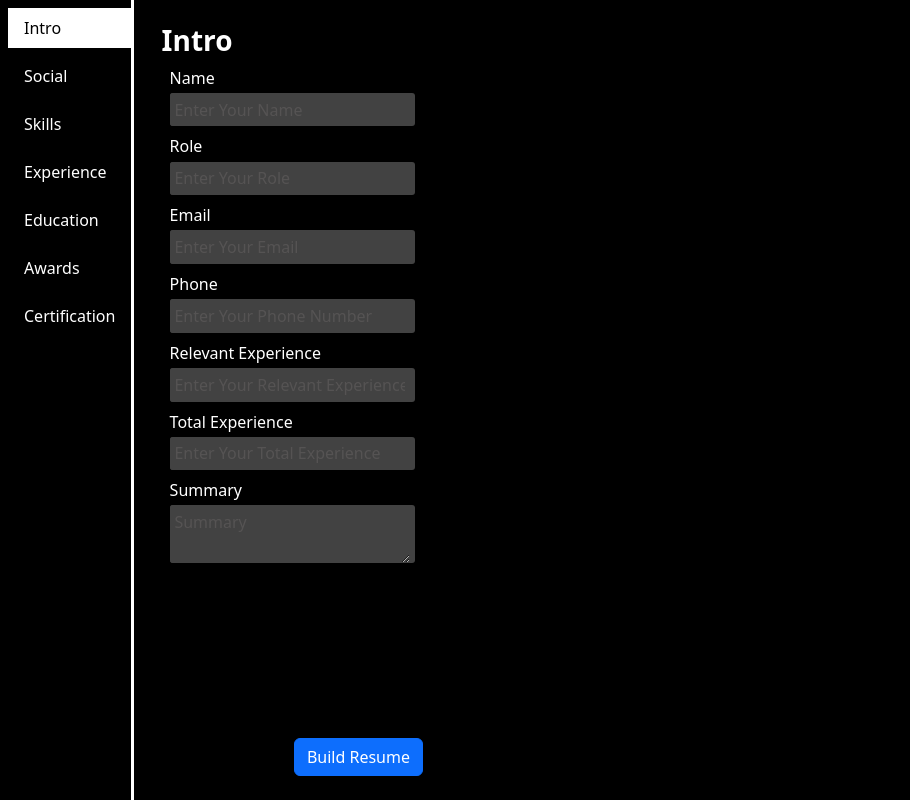
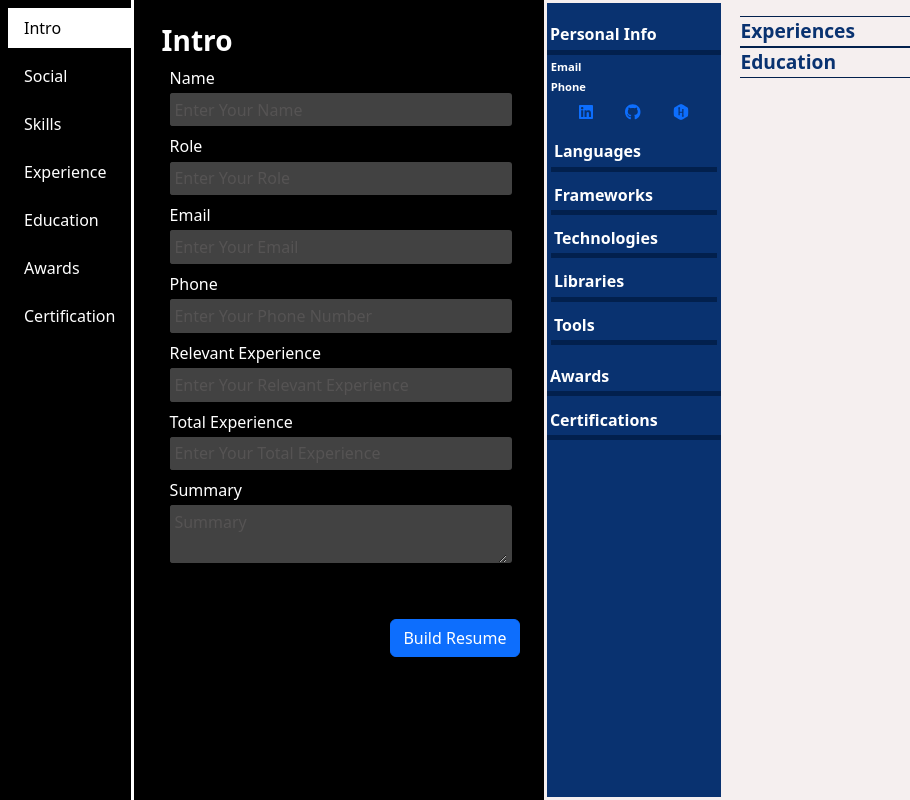
Before and after one commit to DashBiswajita/ResumeBuilder, a React (Create React App) app: page / in a window 1280 px wide. Shown: the whole page, without its empty margins (0-910 px from the left). Built offline with nearby package versions, Linux system fonts and the light colour scheme.

Commit message:
Template added for resume

```diff
--- a/src/App.js
+++ b/src/App.js
@@ -9,18 +9,16 @@ import SideNavBar from "./UI/SideNavBar";
 import { useState } from "react";
 import AwardsForm from "./component/AwardsForm";
 import CertificationsForm from "./component/CertificationsForm";
+import BasicTemplate from "./template/BasicTemplate";
 function App() {
   let [activeMenu, setActiveMenu] = useState("Intro");
   let menuClickHandler = (menu) => {
     setActiveMenu(menu.iconLabel);
   };
-
   return (
-    <div
-      className={Styles.wrapper}
-      style={{ height: "100vh", overflowY: "scroll" }}
-    >
+    <div className={Styles.wrapper}>
       <SideNavBar onMenuClick={menuClickHandler}></SideNavBar>
+      <div className={Styles.formContainer}>
       <FormContainer className="h-100 form-container">
         {activeMenu === "Intro" && <IntroForm></IntroForm>}
         {activeMenu === "Social" && <SocialMediaForm></SocialMediaForm>}
@@ -32,6 +30,10 @@ function App() {
           <CertificationsForm></CertificationsForm>
         )}
       </FormContainer>
+      </div>
+      <div className={Styles.template} id='template'>
+        <BasicTemplate />
+      </div>
     </div>
   );
 }
--- a/src/App.module.scss
+++ b/src/App.module.scss
@@ -4,4 +4,14 @@
 .wrapper{
   display: flex;
   background-color: black !important;
+  height: 100vh;
 }
+.template{
+  overflow-y: auto;
+  flex : 1 1 50%;
+  background-color: rgb(245, 239, 239) ;
+}
+.formContainer{
+  overflow-y: auto;
+  flex : 1 1 auto;
+}
--- /dev/null
+++ b/src/template/BasicTemplate.js
@@ -0,0 +1,100 @@
+import { FontAwesomeIcon } from '@fortawesome/react-fontawesome';
+import {faLinkedin} from '@fortawesome/free-brands-svg-icons'
+import { useSelector } from 'react-redux';
+import Styles from  './BasicTemplate.module.scss';
+import { faGithub } from '@fortawesome/free-brands-svg-icons';
+import { faHackerrank } from '@fortawesome/free-brands-svg-icons';
+import ProgressBar from '../UI/ProgressBar'
+const BasicTemplate = () => {
+   const intro = useSelector(state => state.intro);
+   const social = useSelector(state => state.social);
+   const skills = useSelector(state => state.skills);
+   const experiences = useSelector(state => state.experiences);
+   console.log("experiences : ", experiences)
+   const educations = useSelector(state => state.educations);
+   const awards = useSelector(state => state.awards);
+   const certifications = useSelector(state => state.certifications);
+   return (
+    <div className={Styles["template-basic"]} size="A4">
+    <div className={Styles["template-basic_sideBar"]}>
+    <header className={Styles["template-basic_sideBar_header"]}>
+                 <h4 className='h4'>{intro?.name}</h4>
+                 <h5 className='h5'>{intro?.role}</h5>
+             </header>
+             <div className={Styles["template-basic_sideBar_personalInfo"]}>
+                 <header className={Styles["sideBarHeader"]}>Personal Info</header>
+                 <div className='d-flex flex-column m-1'><div className={Styles["sideBarHeader-sub"]}>Email</div><div>{intro?.email}</div></div>
+                 <div className='d-flex flex-column m-1'><div className={Styles["sideBarHeader-sub"]}>Phone</div><div>{intro?.phone}</div></div>
+                 <div className='d-flex flex-row justify-content-evenly'>
+                     <a href={social.linkedIn}  target="_blank" style={{fontFamily :'FontAwesome'}}><FontAwesomeIcon icon={faLinkedin}></FontAwesomeIcon></a>
+                     <a href={social.gitHub} target="_blank"><FontAwesomeIcon icon={faGithub}></FontAwesomeIcon></a>
+                     <a href={social.hackerRank} target="_blank"><FontAwesomeIcon icon={faHackerrank}></FontAwesomeIcon></a>
+                 </div>
+             </div>
+             <div className={Styles["template-basic_sideBar_personalInfo"]}>
+                {Object.keys(skills).map((keyValue,index) =>
+                    <div key={keyValue} className="d-flex flex-column g-1 m-1 mb-2">
+                    <header className={Styles["sideBarHeader"]}>{keyValue}</header>
+                    {skills[keyValue].length > 0 && skills[keyValue].map((skill,index) =>
+                        <div key={skill + "_" + index} className="d-flex flex-column flex-wrap">
+                            <div className={Styles["sideBarHeader-sub"]}>{skill.skillName}</div>
+                            <ProgressBar value={skill.value} style={{height : ".5rem"}}></ProgressBar>
+                        </div>
+                    )}
+                  </div>
+                )}
+             </div>
+             <div className={Styles.awards}>
+            <header className={Styles["sideBarHeader"]}>Awards</header>
+            {awards.length > 0 && awards.map((awrd,ind) => <div key={"awrd"+ind} className="d-flex flex-row align-items-baseline mb-2">
+                <div className='me-3'><span>{awrd.validTill }</span></div>
+                <div>
+                    <div className='bolder'>{awrd.awardName}</div>
+                    {/* <div className={Styles.summary}>{awrd.summary}</div> */}
+                </div>
+            </div>)}
+        </div>
+        <div className={Styles.certifications}>
+            <header className={Styles["sideBarHeader"]}>Certifications</header>
+            {certifications.length > 0 && certifications.map((cert,ind) => <div key={"edu"+ind} className="d-flex flex-row align-items-baseline mb-2">
+                <div className='me-3'>{cert.validTill}</div>
+                <div>
+                    <div className='bolder'>{cert.certificationName}</div>
+                    {/* <div className={Styles.summary}>{cert.summary}</div> */}
+                </div>
+            </div>)}
+        </div>
+    </div>
+    <div className={Styles["template-basic_main"]}>
+        <div className={Styles.summary}>
+             <section><p>{intro.summary}</p></section>
+        </div>
+        <div className={Styles.experience}>
+            <header className={Styles["main-header"]}>Experiences</header>
+            {experiences.length > 0 && experiences.map((exp,ind) => <div key={"exp_"+ind} className="d-flex flex-row align-items-baseline mb-2">
+                <div className='me-3'>{exp.startMonth + " - " + exp.endMonth}</div>
+                <div>
+                    <div className='bolder'>{exp.companyName}</div>
+                    <div className='bold'>{exp.jobTitle}</div>
+                    <div className={Styles.summary}>{exp.summary}</div>
+                </div>
+            </div>)}
+        </div>
+        <div className={Styles.education}>
+            <header className={Styles["main-header"]}>Education</header>
+            {educations.length > 0 && educations.map((edu,ind) => <div key={"edu"+ind} className="d-flex flex-row align-items-baseline mb-2">
+                <div className='me-3'>{edu.startTime + " - " + edu.endTime}</div>
+                <div>
+                    <div className='bolder'>{edu.collegeName}</div>
+                    <div className='bold'>{edu.degree + ", " + edu.stream}</div>
+                    {/* <div className={Styles.summary}></div></div> */}
+                    <div className={Styles.summary}>{edu.marksObtained}</div>
+                </div>
+            </div>)}
+        </div>
+    </div>
+</div>
+   )
+}
+
+export default BasicTemplate;
--- /dev/null
+++ b/src/template/BasicTemplate.module.scss
@@ -0,0 +1,60 @@
+.template-basic{
+    color: black;
+    display: flex;
+    gap: 1rem;
+    align-items: stretch;
+    min-height: 100%;
+    &_sideBar{
+        background-color: rgb(9, 50, 112) ;
+        flex : 1 1 25%;
+        color: white;
+        display: flex;
+        flex-direction: column;
+        gap : .5rem;
+        margin: .2rem;
+        &_header{
+            justify-self: center;
+            align-self: center;
+        }
+
+        &_personalInfo{
+
+        }
+    }
+    &_main{
+        display: flex;
+        flex-direction: column;
+        flex : 1 1 75% ;
+        margin-right: 1rem;
+    }
+}
+.summary{
+    font-size: .7rem;
+}
+
+.intro{
+
+}
+.sideBarHeader{
+    border-bottom: 5px solid rgb(2, 32, 77);
+    padding: .2rem;
+    font-weight: 800;
+    font-size: 1rem;
+    &-sub{
+        font-weight: 600;
+        font-size: .7rem;
+
+    }
+}
+
+.progress{
+    flex : 0 0 70%
+}
+
+.main-header{
+    color :rgb(9, 50, 112);
+    font-weight: bold;
+    font-size: 1.2rem;
+    border-top: 1px solid rgb(2, 32, 77);
+    border-bottom: 1px solid rgb(2, 32, 77);
+}
```
